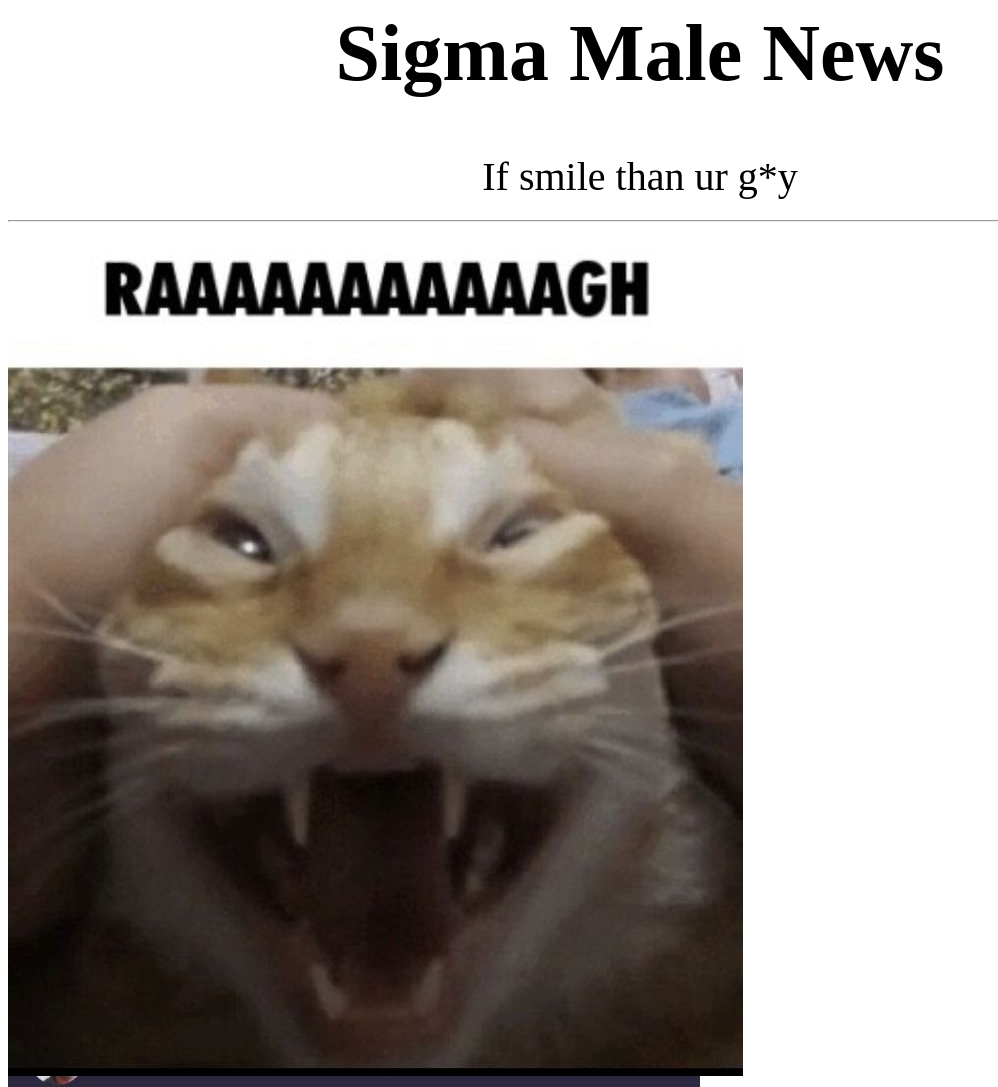
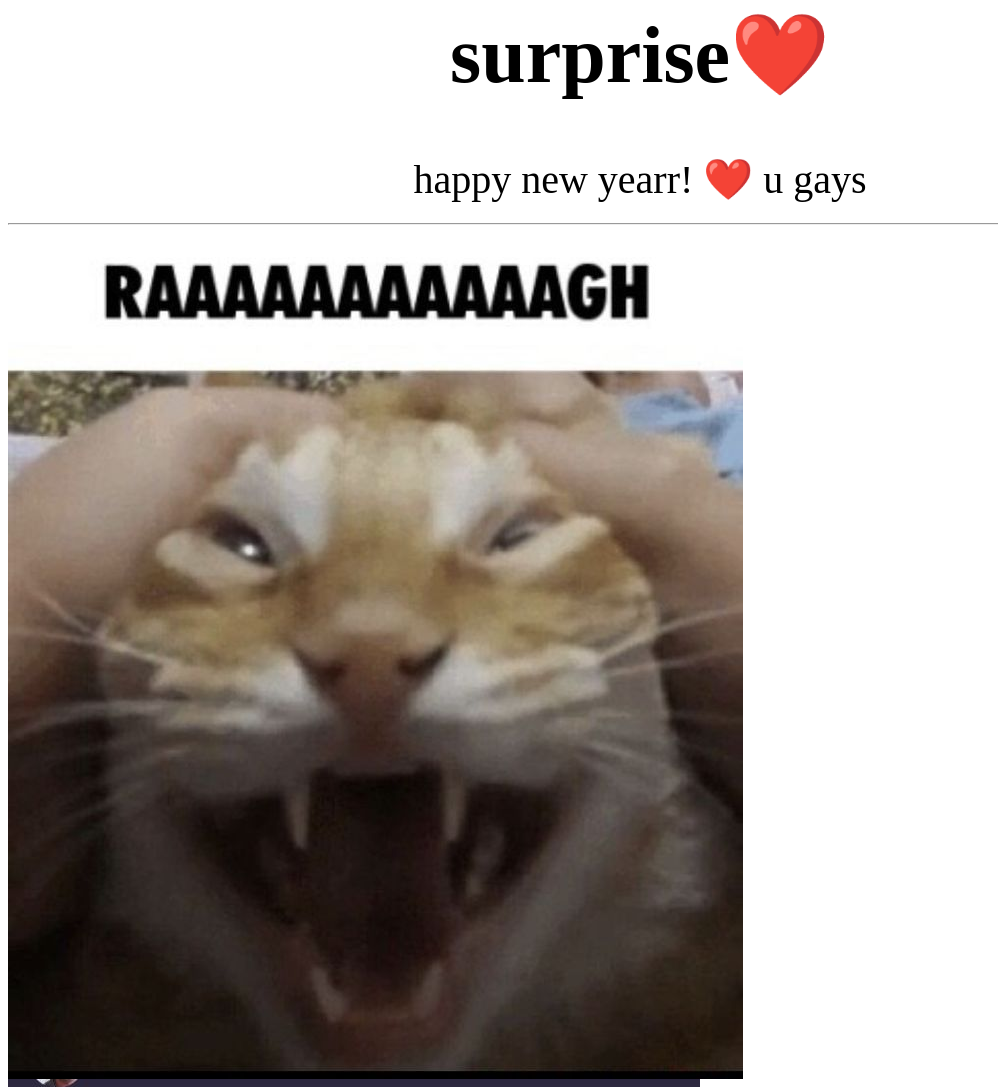
Before and after one commit to bankaiXaizan/sigmanews, a plain HTML site: page index.html in a window 1280 px wide. Shown: the top 1087 px of the page, without its empty margins (0-998 px from the left). Drawn offline with Linux system fonts and the light colour scheme.

Commit message:
Update index.html

```diff
--- a/index.html
+++ b/index.html
@@ -1,5 +1,5 @@
-<h1 style="font-size:5.0em;text-align:center;">Sigma Male News</h1>
-<p style="font-size:2.5em;text-align:center;margin-bottom: 20px;">If smile than ur g*y</p>
+<h1 style="font-size:5.0em;text-align:center;">surprise❤️</h1>
+<p style="font-size:2.5em;text-align:center;margin-bottom: 20px;">happy new yearr! ❤️ u gays </p>
 <hr>
 <img src="5 Funny Animal Pic Quotes_ Best Captions To Make You Smile.jpg">
 <img src="lil boy.jpg">
```
